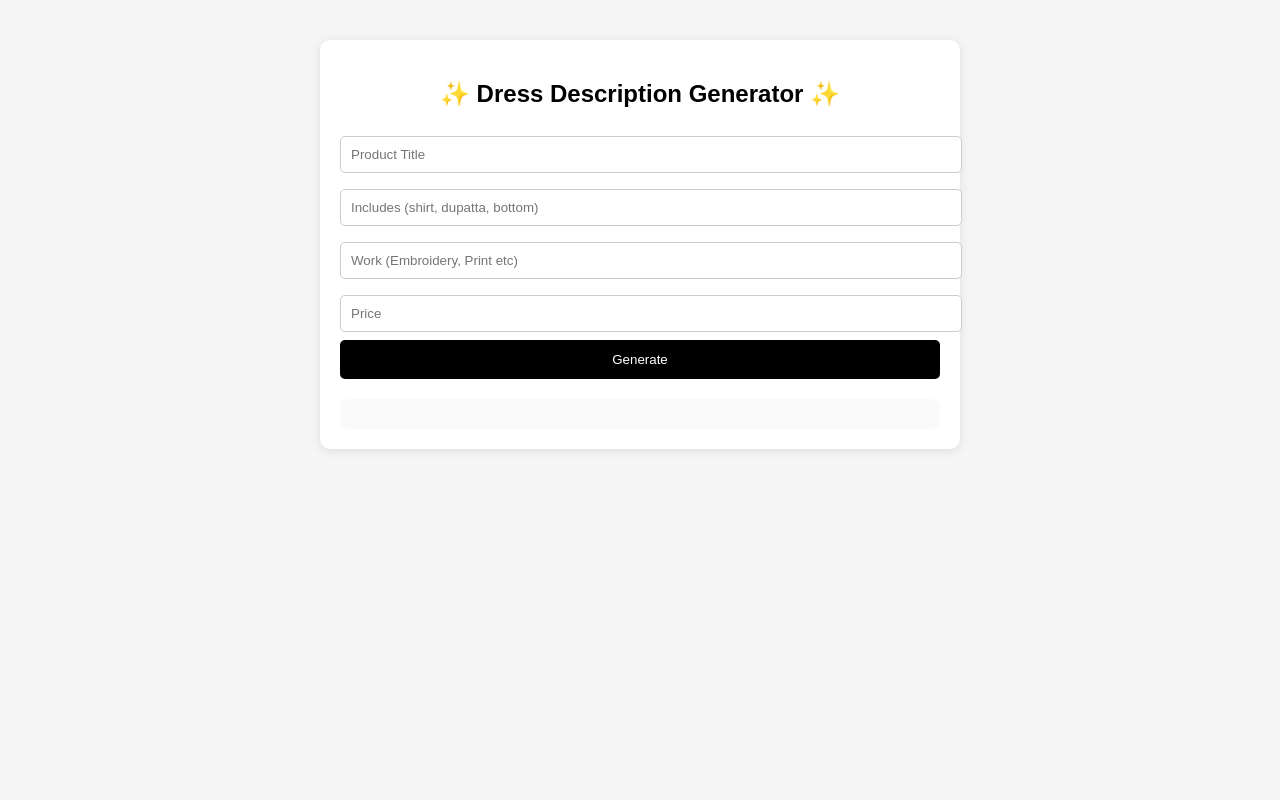
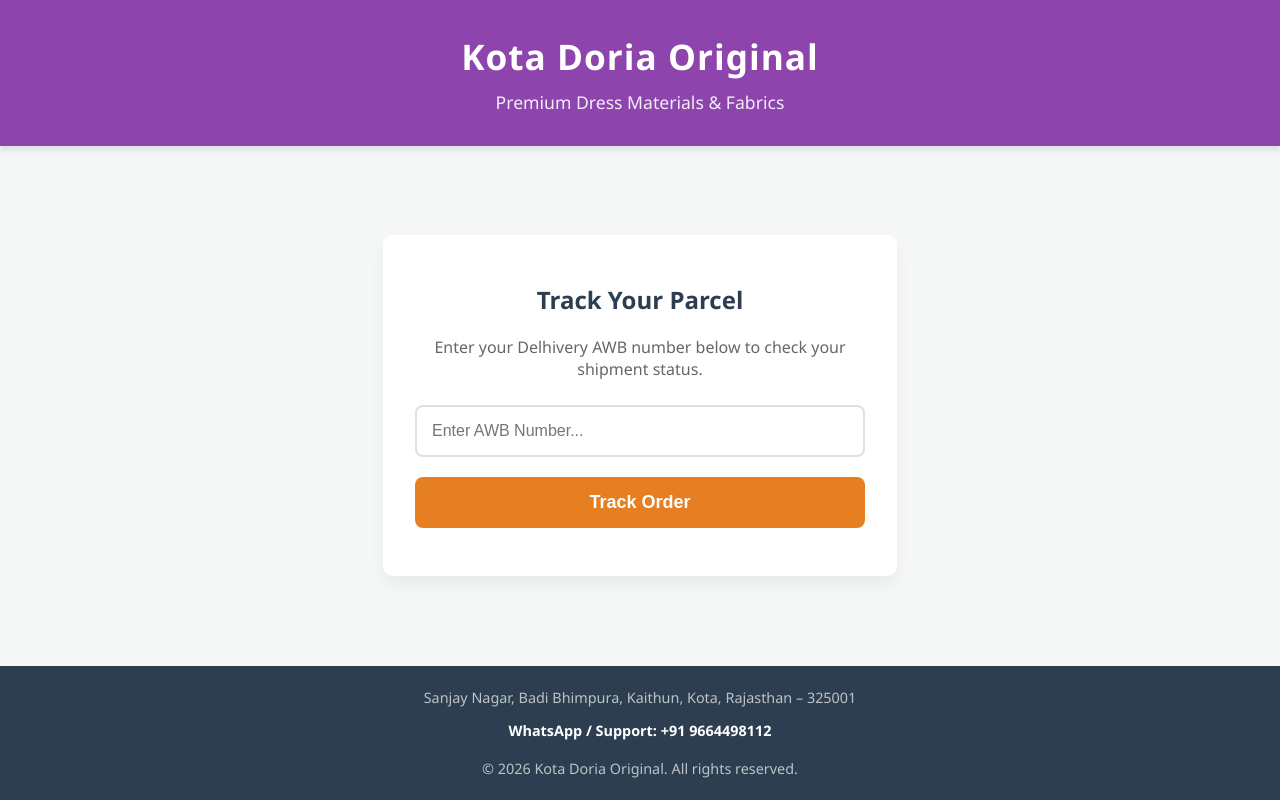
Before and after one commit to kdoprints/D, a plain HTML site: page index.html in a window 1280 px wide. Drawn offline with Linux system fonts and the light colour scheme.

Commit message:
Update index.html

```diff
--- a/index.html
+++ b/index.html
@@ -1,38 +1,145 @@
-<!DOCTYPE html><html lang="en">
+<!DOCTYPE html>
+<html lang="en">
 <head>
-<meta charset="UTF-8">
-<meta name="viewport" content="width=device-width, initial-scale=1.0">
-<title>Description Generator</title>
-<style>
-body { font-family: Arial; background:#f5f5f5; margin:0; }
-.container { max-width:600px; margin:40px auto; background:#fff; padding:20px; border-radius:10px; box-shadow:0 2px 10px rgba(0,0,0,0.1);}
-h2 { text-align:center; }
-input, textarea { width:100%; padding:10px; margin:8px 0; border-radius:5px; border:1px solid #ccc; }
-button { width:100%; padding:12px; background:black; color:white; border:none; border-radius:5px; cursor:pointer; }
-.output { margin-top:20px; white-space:pre-wrap; background:#fafafa; padding:15px; border-radius:8px; }
-</style>
+    <meta charset="UTF-8">
+    <meta name="viewport" content="width=device-width, initial-scale=1.0">
+    <title>Track Your Order | Kota Doria Original</title>
+    <style>
+        body {
+            font-family: 'Segoe UI', Tahoma, Geneva, Verdana, sans-serif;
+            margin: 0;
+            padding: 0;
+            background-color: #f4f7f6;
+            color: #333;
+            display: flex;
+            flex-direction: column;
+            min-height: 100vh;
+        }
+        header {
+            background-color: #8e44ad; /* Royal ethnic purple */
+            color: white;
+            padding: 2rem 0;
+            text-align: center;
+            box-shadow: 0 4px 6px rgba(0,0,0,0.1);
+        }
+        header h1 {
+            margin: 0;
+            font-size: 2.2rem;
+            letter-spacing: 1px;
+        }
+        header p {
+            margin: 10px 0 0 0;
+            font-size: 1.1rem;
+            opacity: 0.9;
+        }
+        .container {
+            flex: 1;
+            display: flex;
+            justify-content: center;
+            align-items: center;
+            padding: 2rem;
+        }
+        .tracking-box {
+            background: white;
+            padding: 3rem 2rem;
+            border-radius: 10px;
+            box-shadow: 0 8px 15px rgba(0,0,0,0.05);
+            width: 100%;
+            max-width: 450px;
+            text-align: center;
+        }
+        .tracking-box h2 {
+            margin-top: 0;
+            color: #2c3e50;
+            margin-bottom: 20px;
+        }
+        input[type="text"] {
+            width: 100%;
+            padding: 15px;
+            margin-bottom: 20px;
+            border: 2px solid #e0e0e0;
+            border-radius: 8px;
+            font-size: 16px;
+            box-sizing: border-box;
+            transition: border-color 0.3s;
+        }
+        input[type="text"]:focus {
+            border-color: #8e44ad;
+            outline: none;
+        }
+        button {
+            width: 100%;
+            padding: 15px;
+            background-color: #e67e22; /* Warm accent color */
+            color: white;
+            border: none;
+            border-radius: 8px;
+            font-size: 18px;
+            font-weight: bold;
+            cursor: pointer;
+            transition: background-color 0.3s;
+        }
+        button:hover {
+            background-color: #d35400;
+        }
+        footer {
+            background-color: #2c3e50;
+            color: #bdc3c7;
+            text-align: center;
+            padding: 20px;
+            font-size: 0.9rem;
+            line-height: 1.6;
+        }
+        .contact-info {
+            margin-top: 10px;
+            font-weight: bold;
+            color: #fff;
+        }
+    </style>
 </head>
-<body><div class="container">
-<h2>✨ Dress Description Generator ✨</h2><input id="title" placeholder="Product Title">
-<input id="includes" placeholder="Includes (shirt, dupatta, bottom)">
-<input id="work" placeholder="Work (Embroidery, Print etc)">
-<input id="price" placeholder="Price"><button onclick="generate()">Generate</button>
+<body>
 
-<div class="output" id="output"></div>
-</div><script>
-function generate(){
-  let title = document.getElementById('title').value;
-  let includes = document.getElementById('includes').value.split(',');
-  let work = document.getElementById('work').value;
-  let price = document.getElementById('price').value;
+    <header>
+        <h1>Kota Doria Original</h1>
+        <p>Premium Dress Materials & Fabrics</p>
+    </header>
 
-  let includesFormatted = includes.map(i => '• ' + i.trim()).join('\n');
+    <div class="container">
+        <div class="tracking-box">
+            <h2>Track Your Parcel</h2>
+            <p style="color: #666; margin-bottom: 25px;">Enter your Delhivery AWB number below to check your shipment status.</p>
 
-  let note = includes.map(i => i.trim().toLowerCase()).includes('bottom') ? 'Bottom included' : 'Bottom available @ ₹200 extra (2.5 Mtr)';
+            <input type="text" id="awbNumber" placeholder="Enter AWB Number..." autocomplete="off" />
+            <button onclick="trackNow()">Track Order</button>
+        </div>
+    </div>
 
-  let text = `✨ *${title}* ✨\n\n_*Includes:*_\n${includesFormatted}\n\n_*Work:*_ ${work}\n\n_*Dispatch Time:*_ Ready to Dispatch\n\n_*Price:*_ ₹${price} *(Free Shipping)* 🚚\n\n_*Note:*_ ${note}`;
+    <footer>
+        <div>Sanjay Nagar, Badi Bhimpura, Kaithun, Kota, Rajasthan – 325001</div>
+        <div class="contact-info">WhatsApp / Support: +91 9664498112</div>
+        <div style="margin-top: 15px;">&copy; 2026 Kota Doria Original. All rights reserved.</div>
+    </footer>
 
-  document.getElementById('output').innerText = text;
-}
-</script></body>
+    <script>
+        function trackNow() {
+            var awb = document.getElementById('awbNumber').value.trim();
+            if(awb === "") {
+                alert("Please enter a valid AWB number.");
+                return;
+            }
+            // Redirects user securely to the official tracking page with their AWB filled in
+            var trackingUrl = "https://www.delhivery.com/track/package/" + awb;
+            window.open(trackingUrl, '_blank');
+        }
+
+        // Allow pressing "Enter" key to track
+        document.getElementById("awbNumber").addEventListener("keypress", function(event) {
+            if (event.key === "Enter") {
+                event.preventDefault();
+                trackNow();
+            }
+        });
+    </script>
+
+</body>
 </html>
```
